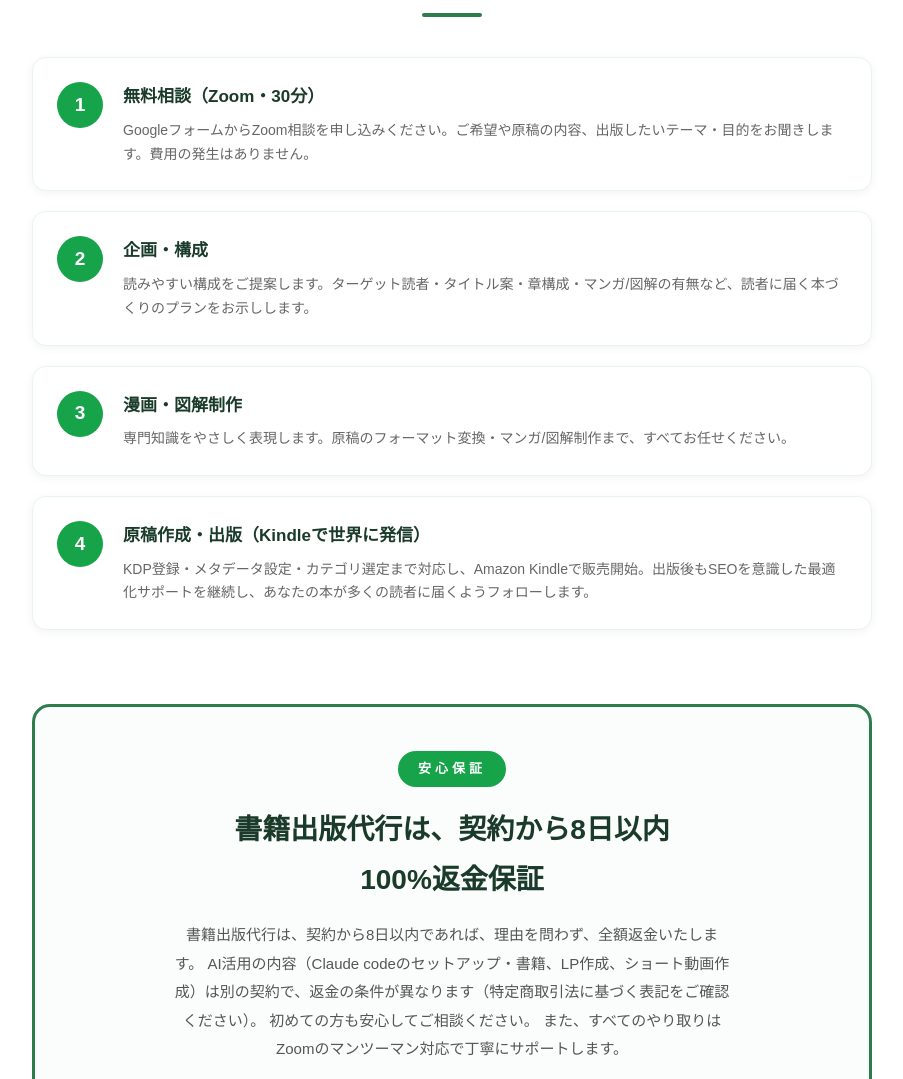
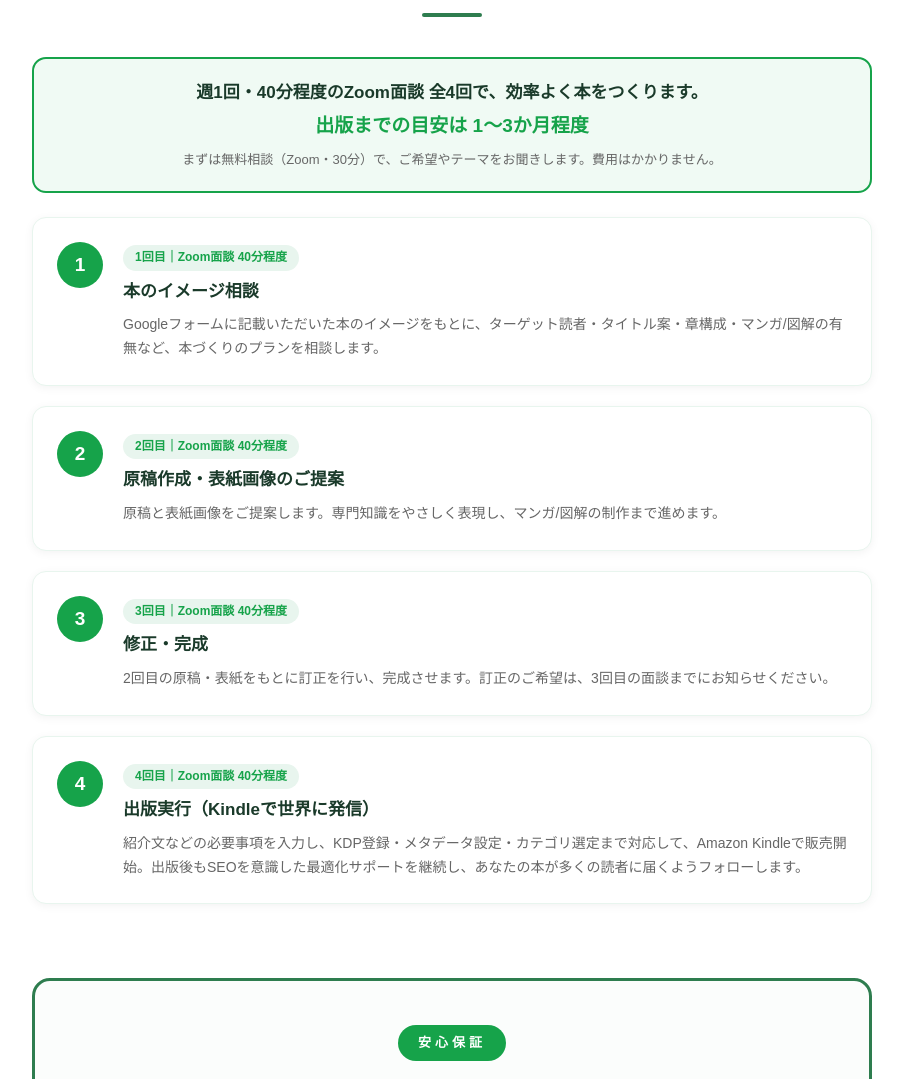
Before and after one commit to miho34098-lgtm/tachiba-publishing-lp, a plain HTML site: page index.html in a window 1280 px wide. Shown: the part 5467-6546 px from the top of the page, without its empty margins (188-1091 px from the left). Drawn offline with Linux system fonts and the light colour scheme.

Commit message:
STEPSを週1回40分Zoom面談4回・1〜3か月で出版の内容に更新
Co-Authored-By: Claude Sonnet 5.5 <noreply@anthropic.com>

```diff
--- a/index.html
+++ b/index.html
@@ -388,6 +388,11 @@
     background: #16a34a; color: #fff; font-size: 19px; font-weight: 900;
     display: flex; align-items: center; justify-content: center; flex-shrink: 0;
   }
+  .steps-lead { text-align: center; background: #f0faf4; border: 2px solid #16a34a; border-radius: 14px; padding: 20px 18px; margin-bottom: 24px; }
+  .steps-lead-main { font-size: 17px; font-weight: 800; color: #1a3a2a; line-height: 1.6; margin: 0 0 6px; }
+  .steps-lead-sub { font-size: 19px; font-weight: 900; color: #16a34a; line-height: 1.5; margin: 0 0 8px; }
+  .steps-lead-note { font-size: 13px; color: #666; line-height: 1.7; margin: 0; }
+  .step-meta { display: inline-block; font-size: 12px; font-weight: 800; color: #16a34a; background: #e8f5ee; border-radius: 999px; padding: 2px 12px; margin-bottom: 6px; }
   .step-content h4 { font-size: 17px; font-weight: 800; color: #1a3a2a; margin-bottom: 6px; }
   .step-content p { font-size: 14px; color: #666; line-height: 1.7; }
 
@@ -751,33 +756,42 @@
   <span class="eyebrow"><span>STEPS</span></span>
   <h2 class="section-title">ご依頼から出版まで<span>4ステップ</span></h2>
   <div class="divider"></div>
+  <div class="steps-lead">
+    <p class="steps-lead-main">週1回・40分程度のZoom面談 <b>全4回</b>で、効率よく本をつくります。</p>
+    <p class="steps-lead-sub">出版までの目安は <b>1〜3か月程度</b></p>
+    <p class="steps-lead-note">まずは無料相談（Zoom・30分）で、ご希望やテーマをお聞きします。費用はかかりません。</p>
+  </div>
   <div class="steps">
     <div class="step-item">
       <div class="step-num">1</div>
       <div class="step-content">
-        <h4>無料相談（Zoom・30分）</h4>
-        <p>GoogleフォームからZoom相談を申し込みください。ご希望や原稿の内容、出版したいテーマ・目的をお聞きします。費用の発生はありません。</p>
+        <span class="step-meta">1回目｜Zoom面談 40分程度</span>
+        <h4>本のイメージ相談</h4>
+        <p>Googleフォームに記載いただいた本のイメージをもとに、ターゲット読者・タイトル案・章構成・マンガ/図解の有無など、本づくりのプランを相談します。</p>
       </div>
     </div>
     <div class="step-item">
       <div class="step-num">2</div>
       <div class="step-content">
-        <h4>企画・構成</h4>
-        <p>読みやすい構成をご提案します。ターゲット読者・タイトル案・章構成・マンガ/図解の有無など、読者に届く本づくりのプランをお示しします。</p>
+        <span class="step-meta">2回目｜Zoom面談 40分程度</span>
+        <h4>原稿作成・表紙画像のご提案</h4>
+        <p>原稿と表紙画像をご提案します。専門知識をやさしく表現し、マンガ/図解の制作まで進めます。</p>
       </div>
     </div>
     <div class="step-item">
       <div class="step-num">3</div>
       <div class="step-content">
-        <h4>漫画・図解制作</h4>
-        <p>専門知識をやさしく表現します。原稿のフォーマット変換・マンガ/図解制作まで、すべてお任せください。</p>
+        <span class="step-meta">3回目｜Zoom面談 40分程度</span>
+        <h4>修正・完成</h4>
+        <p>2回目の原稿・表紙をもとに訂正を行い、完成させます。訂正のご希望は、3回目の面談までにお知らせください。</p>
       </div>
     </div>
     <div class="step-item">
       <div class="step-num">4</div>
       <div class="step-content">
-        <h4>原稿作成・出版（Kindleで世界に発信）</h4>
-        <p>KDP登録・メタデータ設定・カテゴリ選定まで対応し、Amazon Kindleで販売開始。出版後もSEOを意識した最適化サポートを継続し、あなたの本が多くの読者に届くようフォローします。</p>
+        <span class="step-meta">4回目｜Zoom面談 40分程度</span>
+        <h4>出版実行（Kindleで世界に発信）</h4>
+        <p>紹介文などの必要事項を入力し、KDP登録・メタデータ設定・カテゴリ選定まで対応して、Amazon Kindleで販売開始。出版後もSEOを意識した最適化サポートを継続し、あなたの本が多くの読者に届くようフォローします。</p>
       </div>
     </div>
   </div>
```
